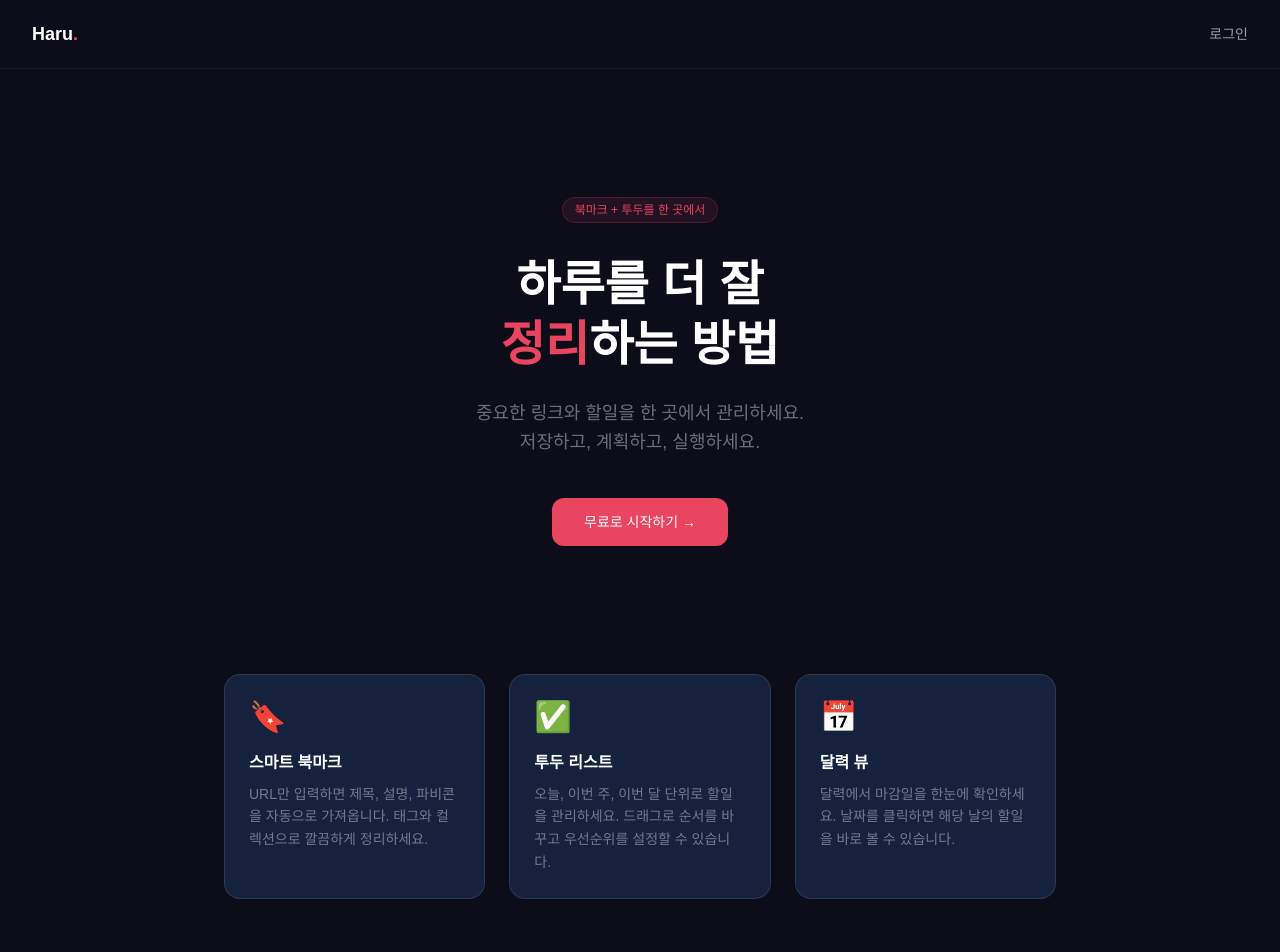
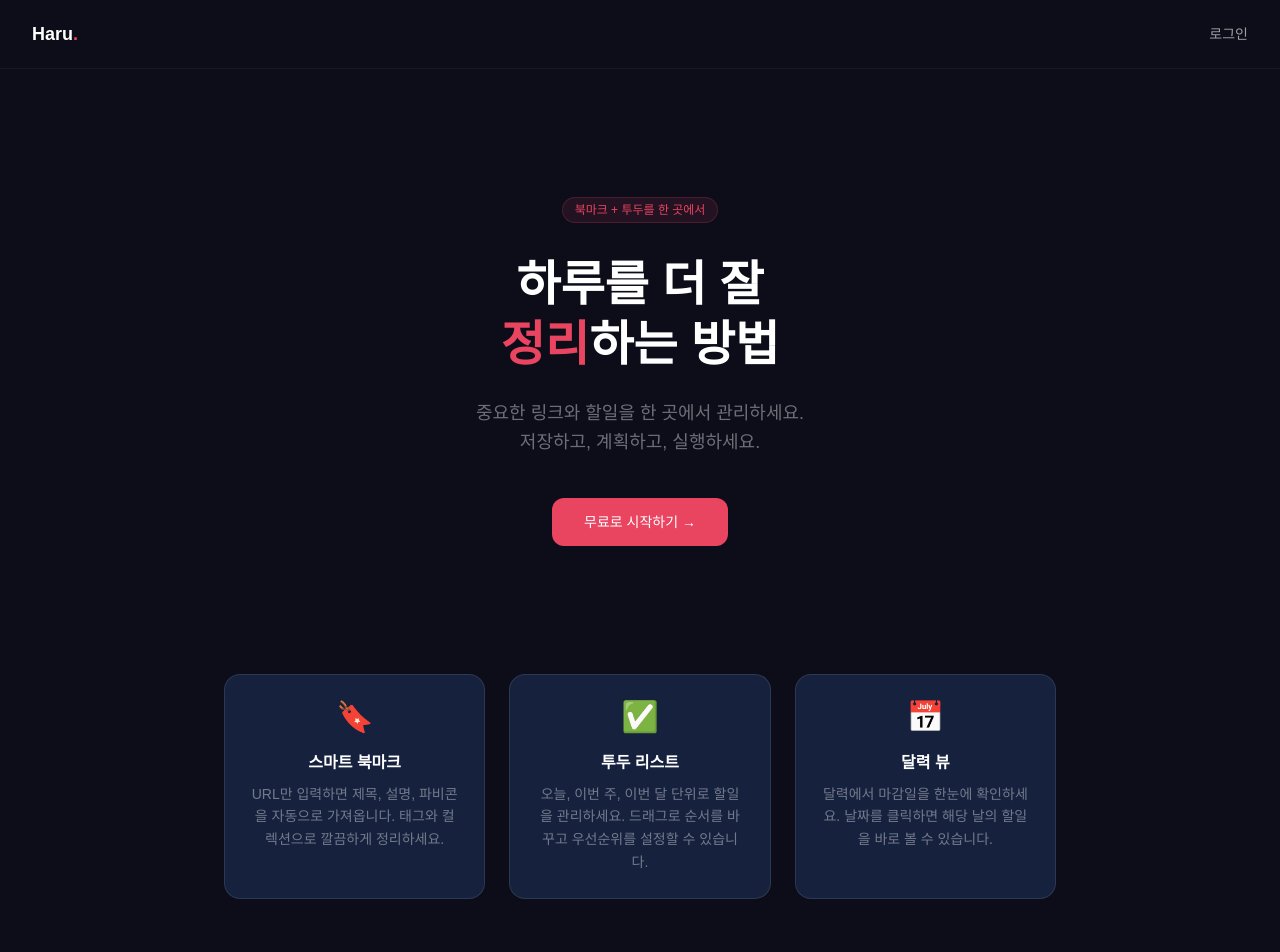
Before and after one commit to jiapril11/haru, a Next.js app: page / in a window 1280 px wide. Shown: the top 952 px of the page. Built offline with nearby package versions, Linux system fonts and the light colour scheme; no server answers; a web font is replaced by a local one.

Commit message:
style: 다크모드 pwa 뱃지 수정, 메인 콘텐츠 텍스트 정렬

```diff
--- a/src/app/page.tsx
+++ b/src/app/page.tsx
@@ -53,7 +53,7 @@ const features = [
 
 export default function LandingPage() {
   return (
-    <div className="min-h-screen bg-[var(--bg)] text-[var(--text)]">
+    <div className="min-h-screen bg-(--bg) text-(--text)">
       <script
         type="application/ld+json"
         dangerouslySetInnerHTML={{ __html: JSON.stringify(jsonLd) }}
@@ -65,25 +65,25 @@ export default function LandingPage() {
         </Link>
         <Link
           href="/auth/login"
-          className="text-sm text-[var(--text-muted)] transition-colors hover:text-[var(--text)]"
+          className="text-sm text-(--text-muted) transition-colors hover:text-(--text)"
         >
           로그인
         </Link>
       </nav>
 
       {/* 히어로 */}
-      <section className="flex flex-col items-center justify-center px-6 py-16 md:py-32 text-center">
+      <section className="flex flex-col items-center justify-center px-6 py-16 text-center md:py-32">
         <div className="mb-8 inline-block rounded-full border border-[#e94560]/20 bg-[#e94560]/10 px-3 py-1 text-xs text-[#e94560]">
           북마크 + 투두를 한 곳에서
         </div>
 
-        <h1 className="mb-6 max-w-xl text-3xl md:text-5xl leading-tight font-bold">
+        <h1 className="mb-6 max-w-xl text-3xl font-bold leading-tight md:text-5xl">
           하루를 더 잘
           <br />
           <span className="text-[#e94560]">정리</span>하는 방법
         </h1>
 
-        <p className="mb-10 max-w-md text-lg leading-relaxed text-[var(--text-subtle)]">
+        <p className="mb-10 max-w-md text-lg leading-relaxed text-(--text-subtle)">
           중요한 링크와 할일을 한 곳에서 관리하세요.
           <br />
           저장하고, 계획하고, 실행하세요.
@@ -100,16 +100,16 @@ export default function LandingPage() {
       </section>
 
       {/* 기능 소개 */}
-      <section className="mx-auto max-w-4xl px-4 md:px-8 pb-16 md:pb-24">
+      <section className="mx-auto max-w-4xl px-4 pb-16 md:px-8 md:pb-24">
         <div className="grid grid-cols-1 gap-6 md:grid-cols-3">
           {features.map((feature) => (
             <div
               key={feature.title}
-              className="rounded-2xl border border-[var(--border)] bg-[var(--surface)] p-6 transition-colors hover:border-[var(--border)]"
+              className="flex flex-col rounded-2xl border border-(--border) bg-(--surface) p-6 transition-colors hover:border-(--border) md:items-center md:text-center"
             >
               <div className="mb-4 text-3xl">{feature.icon}</div>
-              <h3 className="mb-2 font-bold text-[var(--text)]">{feature.title}</h3>
-              <p className="text-sm leading-relaxed text-[var(--text-subtle)]">
+              <h3 className="mb-2 font-bold text-(--text)">{feature.title}</h3>
+              <p className="text-sm leading-relaxed text-(--text-subtle)">
                 {feature.description}
               </p>
             </div>
@@ -120,7 +120,7 @@ export default function LandingPage() {
       {/* CTA */}
       <section className="border-t border-white/5 px-6 py-24 text-center">
         <h2 className="mb-4 text-3xl font-bold">지금 바로 시작해보세요</h2>
-        <p className="mb-8 text-sm text-[var(--text-subtle)]">
+        <p className="mb-8 text-sm text-(--text-subtle)">
           가입하고 첫 번째 북마크를 저장해보세요.
         </p>
         <Link
@@ -132,7 +132,7 @@ export default function LandingPage() {
       </section>
 
       {/* 푸터 */}
-      <footer className="border-t border-white/5 py-6 text-center text-xs text-[var(--text-faint)]">
+      <footer className="border-t border-white/5 py-6 text-center text-xs text-(--text-faint)">
         © 2026 Haru. Built with Next.js & Supabase.
       </footer>
     </div>
--- a/src/components/PwaInstallBanner.tsx
+++ b/src/components/PwaInstallBanner.tsx
@@ -49,7 +49,7 @@ export default function PwaInstallBanner() {
     <div className="mx-auto mt-8 max-w-sm rounded-2xl border border-[var(--border)] bg-[var(--surface)] px-5 py-4">
       <div className="mb-3 flex items-center gap-2">
         {/* PWA 배지 */}
-        <span className="rounded-full bg-(--accent)/10 px-2 py-0.5 text-[10px] font-medium text-(--accent)">
+        <span className="rounded-full bg-[#e94560]/15 px-2 py-0.5 text-[10px] font-medium text-[#e94560]">
           PWA
         </span>
         <p className="text-sm font-medium text-[var(--text)]">
```
